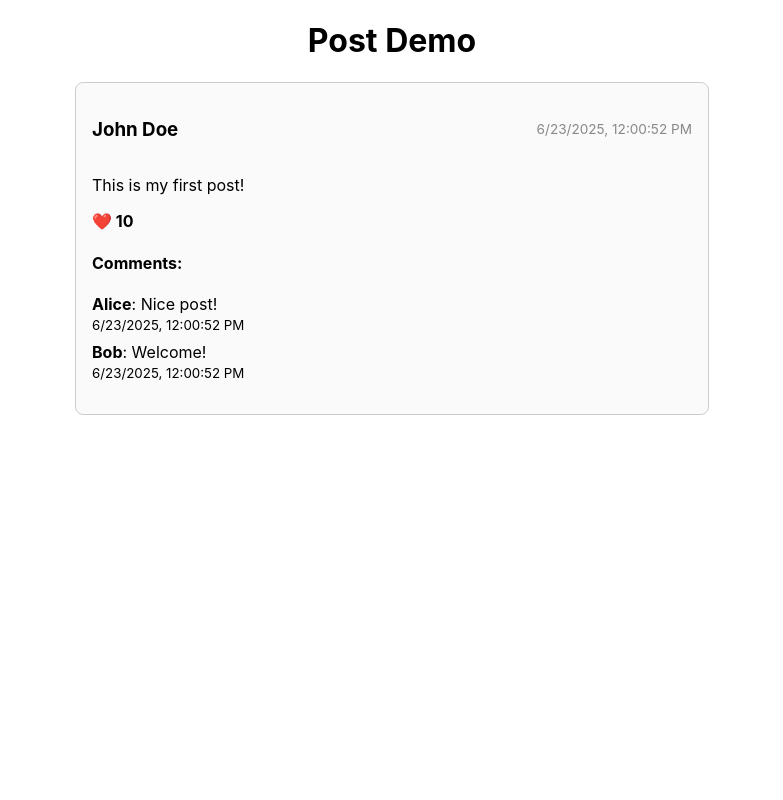
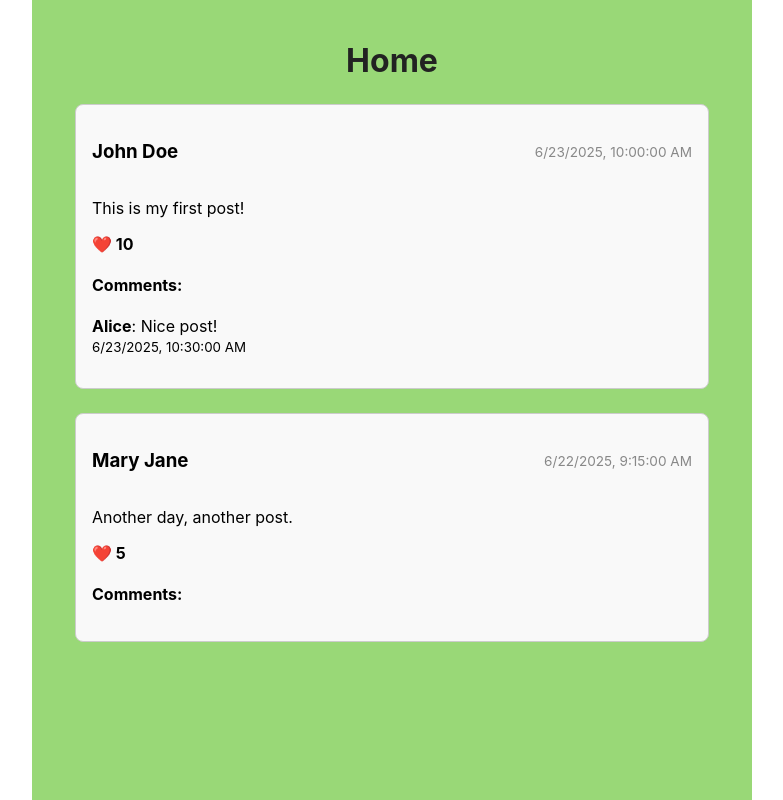
Before and after one commit to FILDEST/KeremNet, a React (Create React App) app in the folder keremnet/: page / in a window 1280 px wide. Shown: the whole page, without its empty margins (248-1031 px from the left). Built offline with nearby package versions, Linux system fonts and the light colour scheme.

Commit message:
clean up App component and styles, add sample post data

```diff
--- a/keremnet/src/App.css
+++ b/keremnet/src/App.css
@@ -1,38 +1,20 @@
 .App {
-  text-align: center;
+  max-width: 720px;
+  margin: 0 auto;
+  padding: 20px;
+  font-family: -apple-system, BlinkMacSystemFont, "Segoe UI", Roboto, Oxygen,
+    Ubuntu, Cantarell, "Open Sans", "Helvetica Neue", sans-serif;
+  background-color: #99d877;
+  min-height: 100vh;
+  box-sizing: border-box;
 }
 
-.App-logo {
-  height: 40vmin;
-  pointer-events: none;
+h1 {
+  text-align: center;
+  color: #222;
+  margin-bottom: 24px;
 }
 
-@media (prefers-reduced-motion: no-preference) {
-  .App-logo {
-    animation: App-logo-spin infinite 20s linear;
-  }
+.post + .post {
+  margin-top: 24px;
 }
-
-.App-header {
-  background-color: #282c34;
-  min-height: 100vh;
-  display: flex;
-  flex-direction: column;
-  align-items: center;
-  justify-content: center;
-  font-size: calc(10px + 2vmin);
-  color: white;
-}
-
-.App-link {
-  color: #61dafb;
-}
-
-@keyframes App-logo-spin {
-  from {
-    transform: rotate(0deg);
-  }
-  to {
-    transform: rotate(360deg);
-  }
-}
--- a/keremnet/src/App.tsx
+++ b/keremnet/src/App.tsx
@@ -1,34 +1,23 @@
-import React from 'react';
+import React, { useEffect, useState } from 'react';
 import { Post } from './components/Post';
 import { PostProps } from './types/Post';
-
-const samplePost: PostProps = {
-  id: 1,
-  author: 'John Doe',
-  content: 'This is my first post!',
-  timestamp: new Date().toISOString(),
-  likes: 10,
-  comments: [
-    {
-      id: 1,
-      author: 'Alice',
-      content: 'Nice post!',
-      timestamp: new Date().toISOString(),
-    },
-    {
-      id: 2,
-      author: 'Bob',
-      content: 'Welcome!',
-      timestamp: new Date().toISOString(),
-    },
-  ],
-};
+import postsData from './data/posts.json';
+import './App.css';
 
 function App() {
+  const [posts, setPosts] = useState<PostProps[]>([]);
+
+  useEffect(() => {
+    // Simulate fetching mock data
+    setPosts(postsData);
+  }, []);
+
   return (
     <div className="App">
-      <h1 style={{ textAlign: 'center' }}>Post Demo</h1>
-      <Post {...samplePost} />
+      <h1>Home</h1>
+      {posts.map((post) => (
+        <Post key={post.id} {...post} />
+      ))}
     </div>
   );
 }
--- a/keremnet/src/components/Post.css
+++ b/keremnet/src/components/Post.css
@@ -1,10 +1,10 @@
-  .post {
+.post {
   border: 1px solid #ccc;
   border-radius: 8px;
   padding: 16px;
-  margin: 16px auto;
+  margin: 0 auto;
   max-width: 600px;
-  background-color: #fafafa;
+  background-color: #f9f9f9;
 }
 
 .post-header {
--- /dev/null
+++ b/keremnet/src/data/posts.json
@@ -0,0 +1,25 @@
+[
+  {
+    "id": 1,
+    "author": "John Doe",
+    "content": "This is my first post!",
+    "timestamp": "2025-06-23T10:00:00Z",
+    "likes": 10,
+    "comments": [
+      {
+        "id": 1,
+        "author": "Alice",
+        "content": "Nice post!",
+        "timestamp": "2025-06-23T10:30:00Z"
+      }
+    ]
+  },
+  {
+    "id": 2,
+    "author": "Mary Jane",
+    "content": "Another day, another post.",
+    "timestamp": "2025-06-22T09:15:00Z",
+    "likes": 5,
+    "comments": []
+  }
+]
```
